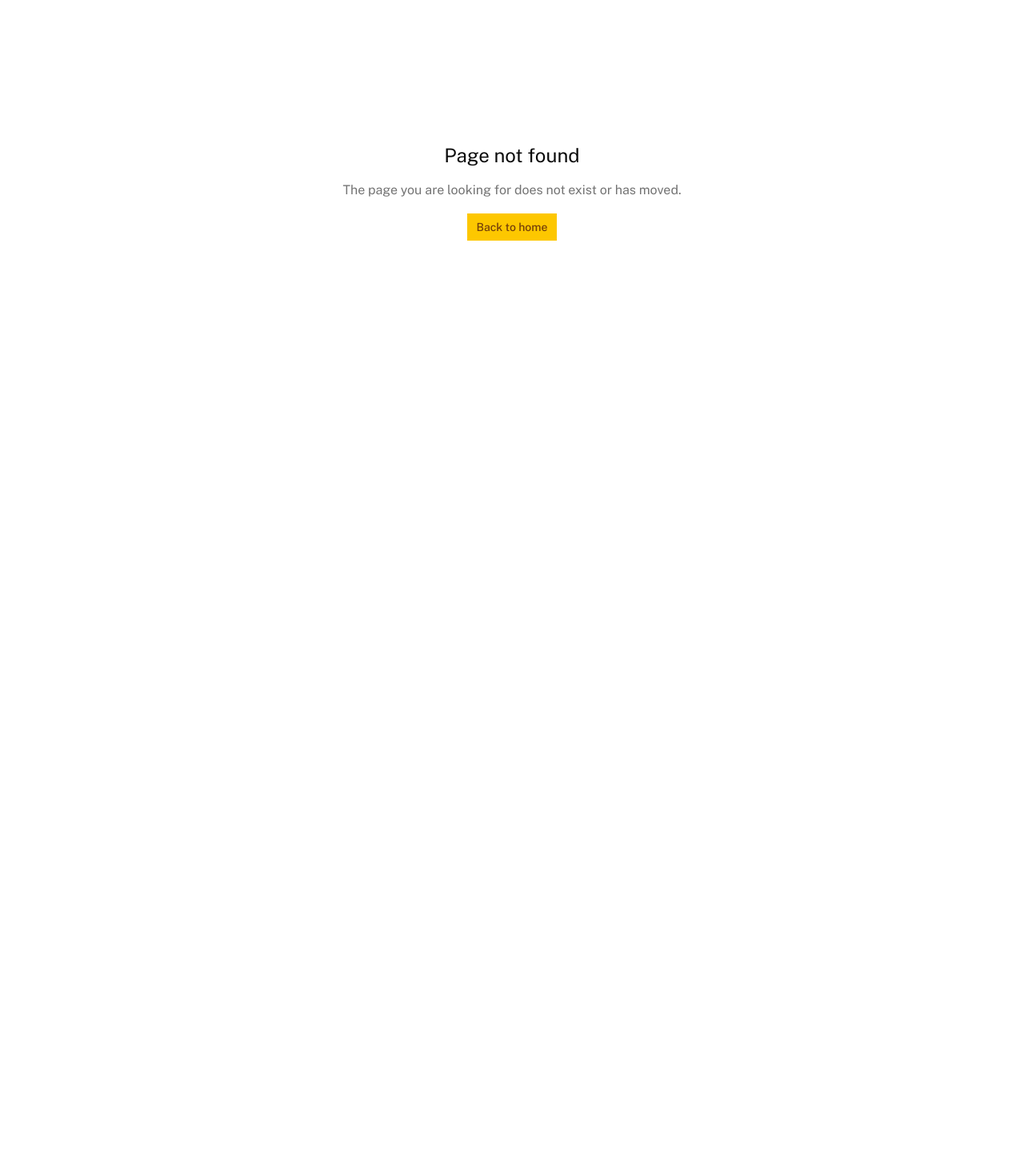
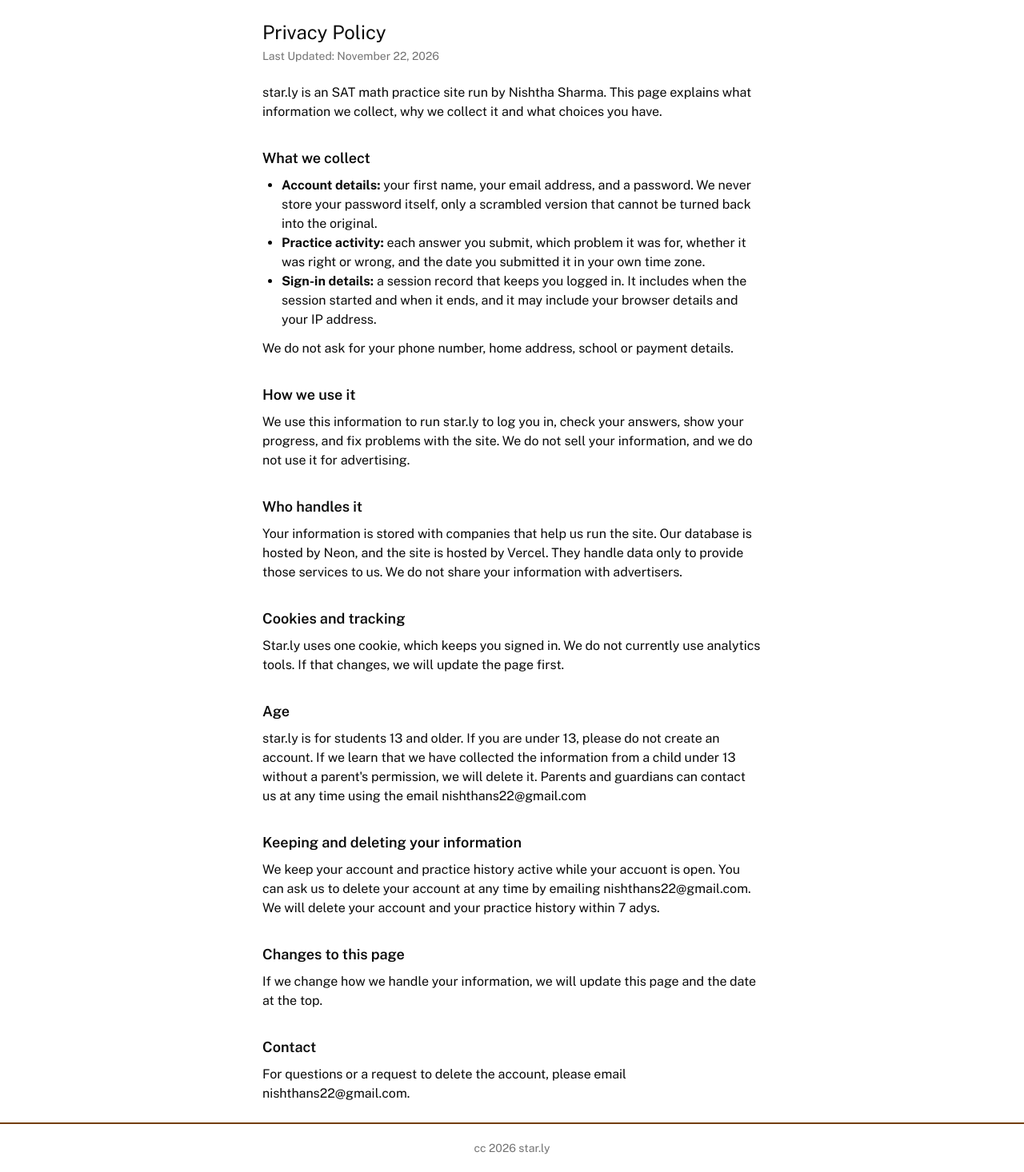
Before and after one commit to NishthaSharma-22/star.ly, a Next.js app: page /privacy in a window 1280 px wide. Before the commit this address had no page. Shown: the whole page at 80% size. Before the commit the page ends 800 px from the top, so only its background shows below. Built offline with nearby package versions, Linux system fonts and the light colour scheme.

Commit message:
feat: added privacy page

```diff
--- /dev/null
+++ b/app/privacy/page.tsx
@@ -0,0 +1,120 @@
+import Footer from "@/components/LandingPageUI/Footer";
+import { Metadata } from "next";
+import React from "react";
+
+export const metadata: Metadata = {
+  title: "Privacy Policy",
+};
+
+const OPERATOR = "Nishtha Sharma";
+const CONTACT_EMAIL = "nishthans22@gmail.com";
+const LAST_UPDATED = "November 22, 2026";
+const DELETION_DAYS = 7;
+
+function Section({
+  title,
+  children,
+}: {
+  title: string;
+  children: React.ReactNode;
+}) {
+  return (
+    <section className="mt-8">
+      <h2 className="text-lg font-semibold">{title}</h2>
+      <div className="mt-2 flex flex-col gap-3">{children}</div>
+    </section>
+  );
+}
+
+export default function PrivacyPage() {
+  return (
+    <>
+      <main className="mx-auto w-full max-w-2xl p-6">
+        <h1 className="text-2xl">Privacy Policy</h1>
+        <p className="mt-1 text-sm text-muted-foreground">
+          Last Updated: {LAST_UPDATED}
+        </p>
+        <p className="mt-6">
+          star.ly is an SAT math practice site run by {OPERATOR}. This
+          page explains what information we collect, why we collect it and what
+          choices you have.
+        </p>
+
+        <Section title="What we collect">
+          <ul className="list-disc pl-6">
+            <li>
+              <strong>Account details:</strong> your first name, your email
+              address, and a password. We never store your password itself, only
+              a scrambled version that cannot be turned back into the original.
+            </li>
+            <li>
+              <strong>Practice activity:</strong> each answer you submit, which
+              problem it was for, whether it was right or wrong, and the date
+              you submitted it in your own time zone.
+            </li>
+            <li>
+              <strong>Sign-in details:</strong> a session record that keeps you
+              logged in. It includes when the session started and when it ends,
+              and it may include your browser details and your IP address.
+            </li>
+          </ul>
+          <p>
+            We do not ask for your phone number, home address, school or payment
+            details.
+          </p>
+        </Section>
+        <Section title="How we use it">
+          We use this information to run star.ly to log you in, check your
+          answers, show your progress, and fix problems with the site. We do not
+          sell your information, and we do not use it for advertising.
+        </Section>
+
+        <Section title="Who handles it">
+          <p>
+            Your information is stored with companies that help us run the site.
+            Our database is hosted by Neon, and the site is hosted by Vercel.
+            They handle data only to provide those services to us. We do not
+            share your information with advertisers.
+          </p>
+        </Section>
+        <Section title="Cookies and tracking">
+          <p>
+            Star.ly uses one cookie, which keeps you signed in. We do not
+            currently use analytics tools. If that changes, we will update the
+            page first.
+          </p>
+        </Section>
+        <Section title="Age">
+          <p>
+            star.ly is for students 13 and older. If you are under 13, please do
+            not create an account. If we learn that we have collected the
+            information from a child under 13 without a parent&apos;s
+            permission, we will delete it. Parents and guardians can contact us
+            at any time using the email {CONTACT_EMAIL}
+          </p>
+        </Section>
+        <Section title="Keeping and deleting your information">
+          <p>
+            We keep your account and practice history active while your accuont
+            is open. You can ask us to delete your account at any time by
+            emailing {CONTACT_EMAIL}. We will delete your account and your
+            practice history within {DELETION_DAYS} adys.
+          </p>
+        </Section>
+        <Section title="Changes to this page">
+          <p>
+            If we change how we handle your information, we will update this
+            page and the date at the top.
+          </p>
+        </Section>
+        <Section title="Contact">
+          <p>
+            For questions or a request to delete the account, please email{" "}
+            {CONTACT_EMAIL}.
+          </p>
+        </Section>
+      </main>
+      <Footer />
+    </>
+  );
+}
```
